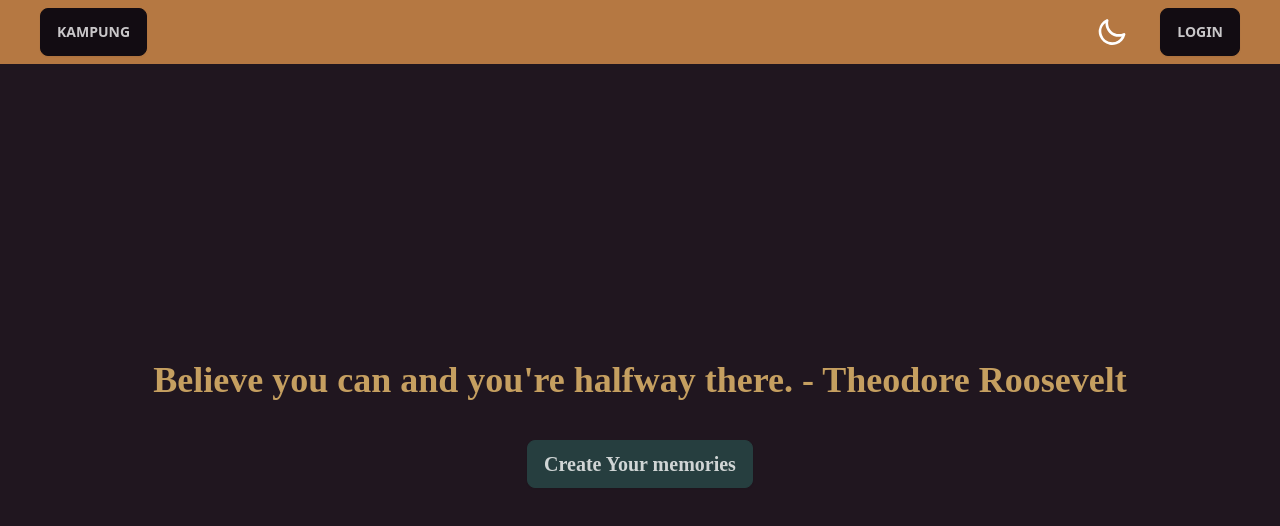
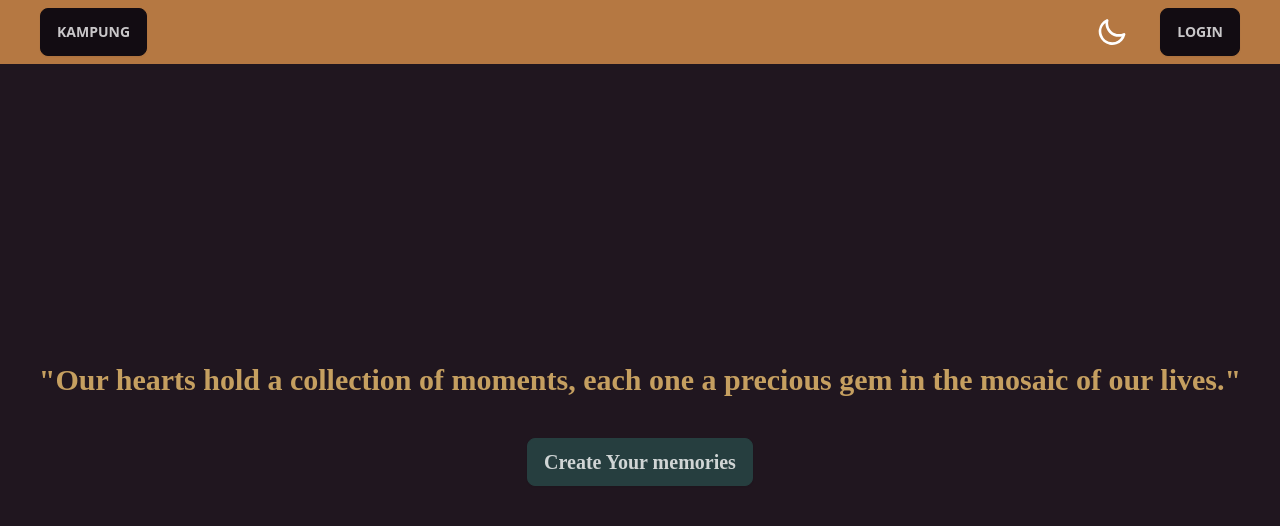
Before and after one commit to DarrellEk/frontend-app, a SvelteKit app: page / in a window 1280 px wide. Shown: the top 526 px of the page. Built offline with nearby package versions, Linux system fonts and the light colour scheme.

Commit message:
added fade out transition and 8 quotes related to memory

```diff
--- a/src/routes/+page.svelte
+++ b/src/routes/+page.svelte
@@ -2,10 +2,14 @@
     import { onMount } from 'svelte';
 
     const motivationalQuotes = [
-        "The only way to do great work is to love what you do. - Steve Jobs",
-        "Believe you can and you're halfway there. - Theodore Roosevelt",
-        "Don't watch the clock; do what it does. Keep going. - Sam Levenson",
-        "Your time is limited, don't waste it living someone else's life. - Steve Jobs",
+        "\"Memories may fade with time, but the love we put into creating them lasts forever.\"",
+        "\"In the album of life, each snapshot tells a story of cherished times.\"",
+        "\"Our hearts hold a collection of moments, each one a precious gem in the mosaic of our lives.\"",
+        "\"Every memory is a page in the book of our lives, and each chapter is a testament to the beauty of our journey.\"",
+        "\"Life's journey is marked by the imprints of joy and the footprints of those we hold dear.\"",
+        "\"The most beautiful things are not seen but felt—like the warmth of a cherished memory.\"",
+        "\"Our hearts hold a collection of moments, each one a precious gem in the mosaic of our lives.\"",
+        "\"The best souvenirs are not found in shops but in the moments that become lifelong memories.\"",
     ];
 
     let currentQuote = getRandomQuote();
@@ -18,12 +22,12 @@
 
     onMount(() => {
         const interval = setInterval(() => {
-            quoteElement.classList.add('fade-out');
+            quoteElement.style.opacity = 0; // Set opacity to 0 for fade-out effect
             setTimeout(() => {
                 currentQuote = getRandomQuote();
-                quoteElement.classList.remove('fade-out');
-            }, 500); // Adjust the timeout based on your transition duration
-        },5000);
+                quoteElement.style.opacity = 1; // Set opacity back to 1 for fade-in effect
+            }, 2000); // Adjust the timeout based on your transition duration
+        }, 9000);
 
         return () => clearInterval(interval); // Cleanup on unmount
     });
@@ -43,12 +47,11 @@
     }
 
     .fade-transition {
-        transition: opacity 1s;
+        transition: opacity 2s;
     }
-
 </style>
 
 <section class="homepage">
-    <p bind:this={quoteElement} class="text-4xl font-bold font-serif fade-transition">{currentQuote}</p>
+    <p bind:this={quoteElement} class="text-3xl font-bold font-serif fade-transition">{currentQuote}</p>
     <a href="/main" class="btn btn-secondary mt-10 font-serif text-xl">Create Your memories</a>
 </section>
```
